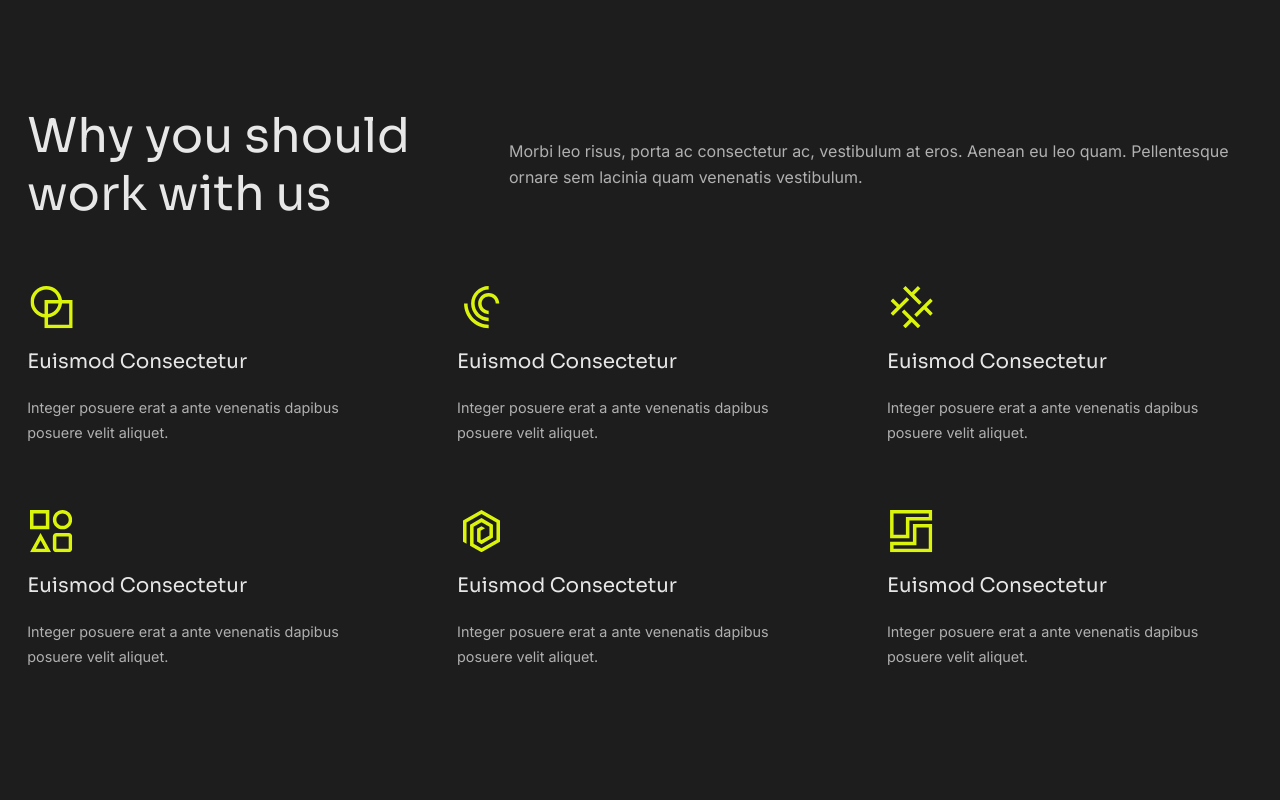
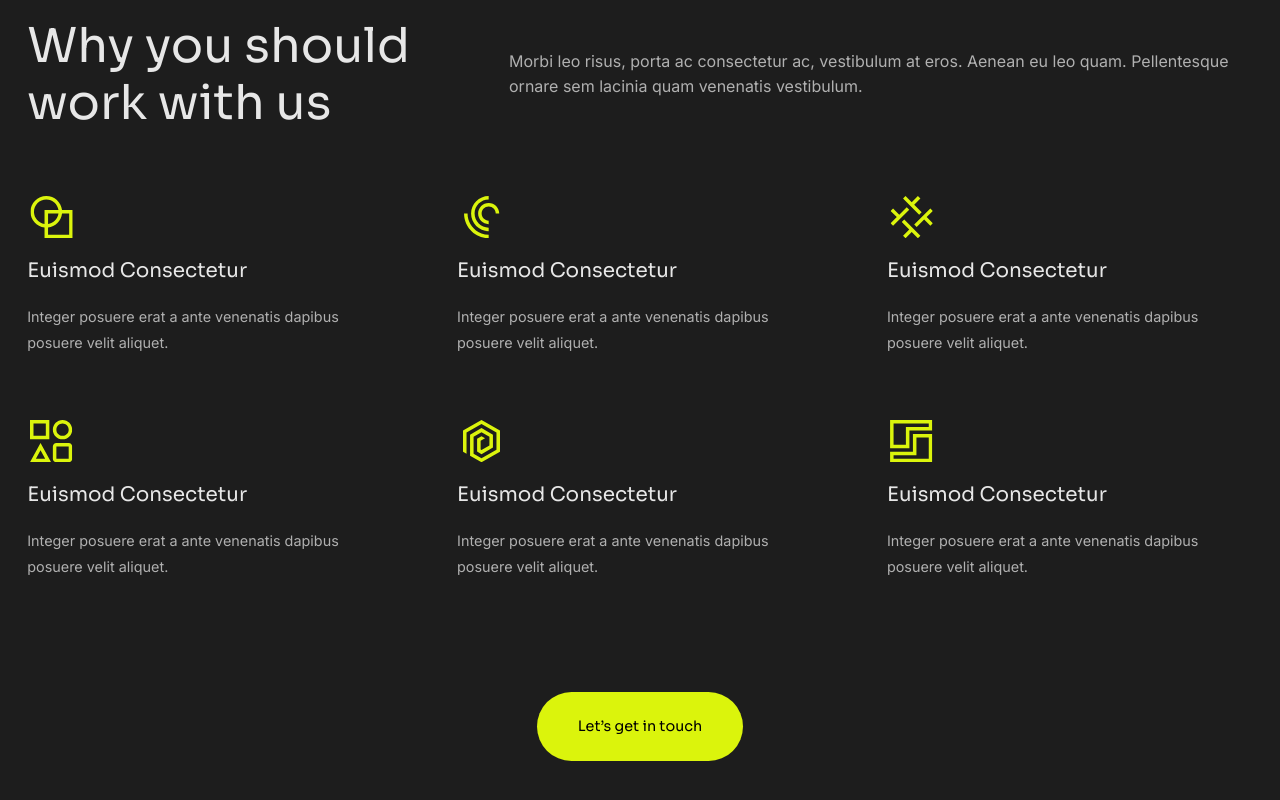
Before and after one commit to iqbal-webpatriot/FigmaToReact, a Next.js app in the folder flow-x/: page / in a window 1280 px wide. Shown: the part 2564-3364 px from the top of the page. Built offline with nearby package versions, Linux system fonts and the light colour scheme.

Commit message:
Update WhyUs.tsx

```diff
--- a/flow-x/src/components/layout/WhyUs.tsx
+++ b/flow-x/src/components/layout/WhyUs.tsx
@@ -1,4 +1,5 @@
 import { AbstractIcon1, AbstractIcon2, AbstractIcon3, AbstractIcon4, AbstractIcon5, AbstractIcon6 } from "../../../public/icons/Icons";
+import ButtonGreenPrimary from "../ui/ButtonGreenPrimary";
 import CardIcon from "../ui/CardIcon";
 const WhyUsData=[
     {
@@ -46,6 +47,9 @@ export default function WhyUs() {
             })}
 
           </div>
+          <ButtonGreenPrimary>
+        Let’s get in touch
+        </ButtonGreenPrimary>
       </div>
     </>
   );
```
